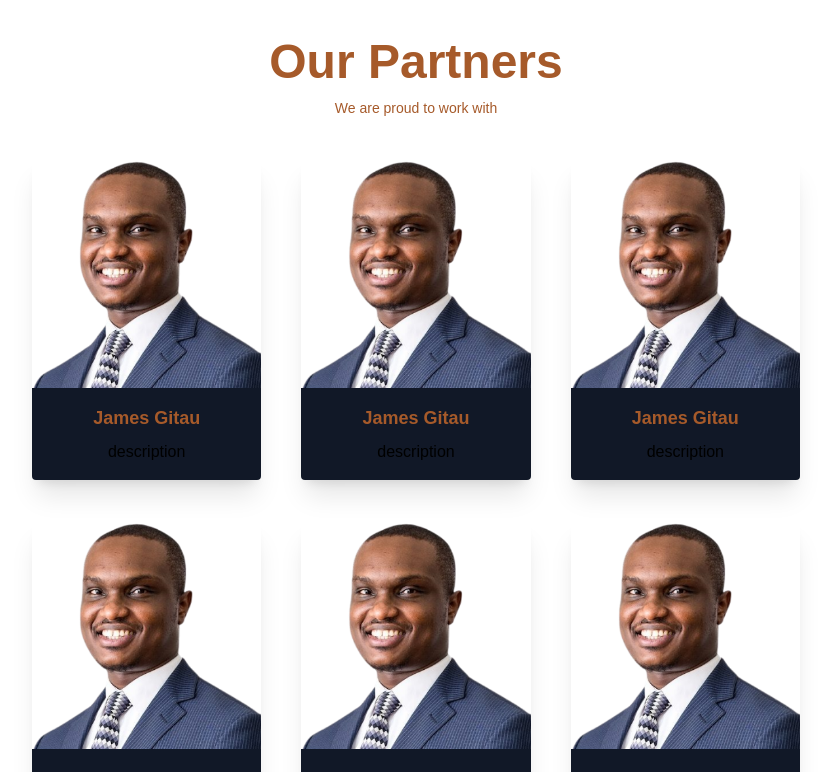
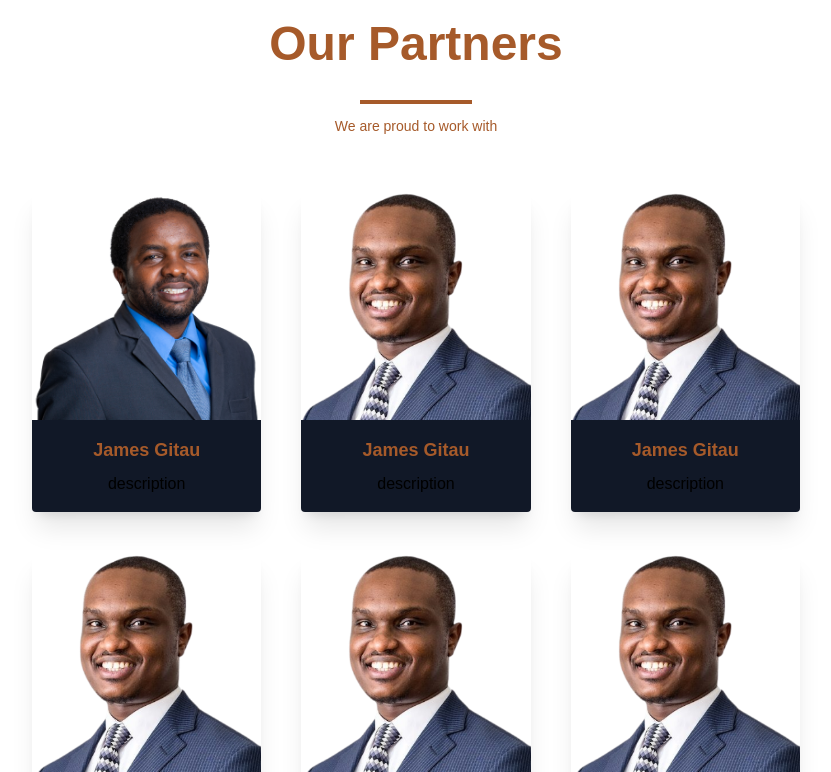
Before and after one commit to rencyngina/law-firm, a Next.js app: page / in a window 1280 px wide. Shown: the part 2248-3020 px from the top of the page, without its empty margins (224-1055 px from the left). Built offline with nearby package versions, Linux system fonts and the light colour scheme.

Commit message:
update #nav section

```diff
--- a/src/components/patners.jsx
+++ b/src/components/patners.jsx
@@ -6,15 +6,16 @@ const Partners = () => {
     <div className='bg-white w-full'>
       <div className="h-40 md:h-46 lg:h-120 xl:h-140 flex flex-col justify-center items-center text-[#A65A2A] px-6 md:px-20 lg:px-20 xl:px-44">
         <h1 className="text-2xl lg:text-4xl xl:text-5xl font-bold">Our Partners</h1>
+        <div className="w-28 h-1 bg-[#A65A2A] mt-8"></div>
         <p className="text-sm mt-3">We are proud to work with</p>
       </div>
       {/* Partner Cards*/}
-     <div className="justify-center grid grid-cols-1 md:grid-cols-3 lg:grid-cols-3 gap-4 md:gap-6 lg:gap-8 xl:gap-10 px-6 md:px-20 lg:px-40 xl:px-64 mb-10">
+     <div className="lg:justify-center mx-auto container grid grid-cols-1 md:grid-cols-3 lg:grid-cols-3 gap-4 md:gap-6 lg:gap-8 xl:gap-10 px-6 md:px-20 lg:px-40 xl:px-64 mb-10 lg:p-8 items-center">
         {/* Partner Card 1 */}
               <div className="shadow-xl rounded overflow-hidden duration-300 transform hover:scale-95 hover:shadow-xl">
                   <Image
                     alt="Practice Area"
-                    src='/images/John-Mbaluto.webp'
+                    src='/images/JKTK.webp'
                     width={500}
                     height={500}
                     className="w-full h-auto"
--- a/src/pages/about.jsx
+++ b/src/pages/about.jsx
@@ -19,7 +19,7 @@ const About = () => {
             backgroundPosition: "center",
             backgroundSize: "cover",
             backgroundRepeat: "no-repeat",
-            backgroundAttachment: "fixed", // Modified this line for background attachment
+            // backgroundAttachment: "fixed",
           }}
         >
           <h1 className="text-2xl lg:text-5xl xl:text-6xl text-white">Who we are</h1>
--- a/src/pages/team.jsx
+++ b/src/pages/team.jsx
@@ -91,7 +91,7 @@ const Team = () => {
             backgroundPosition: "center",
             backgroundSize: "cover",
             backgroundRepeat: "no-repeat",
-            backgroundAttachment: "fixed",
+            // backgroundAttachment: "fixed",
           }}
         >
           <h1 className="text-2xl font-bold lg:text-2xl xl:text-5xl text-white">Our Team</h1>
```
Also changed, not shown: 1 other file (tests, documents, lock files or other folders).
